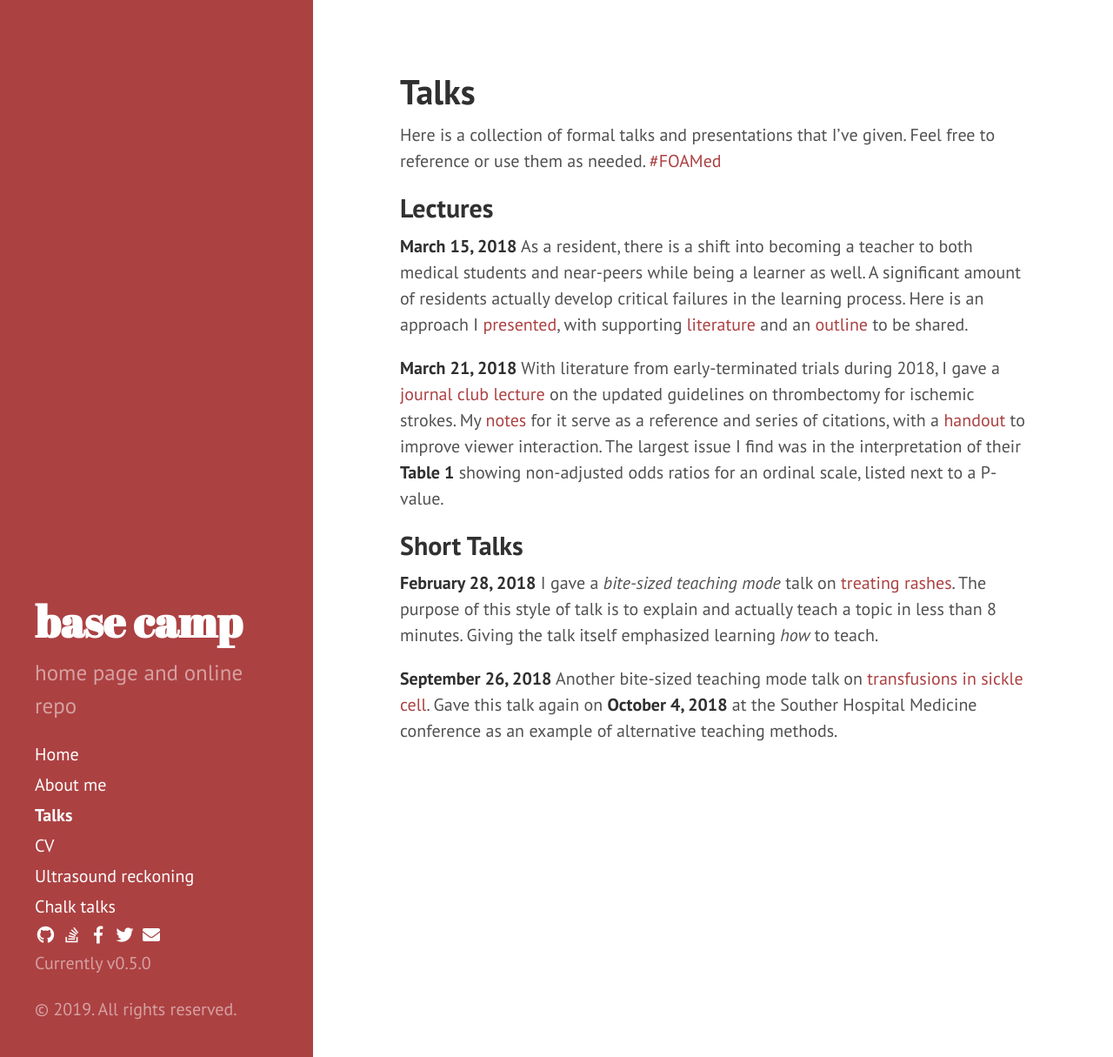
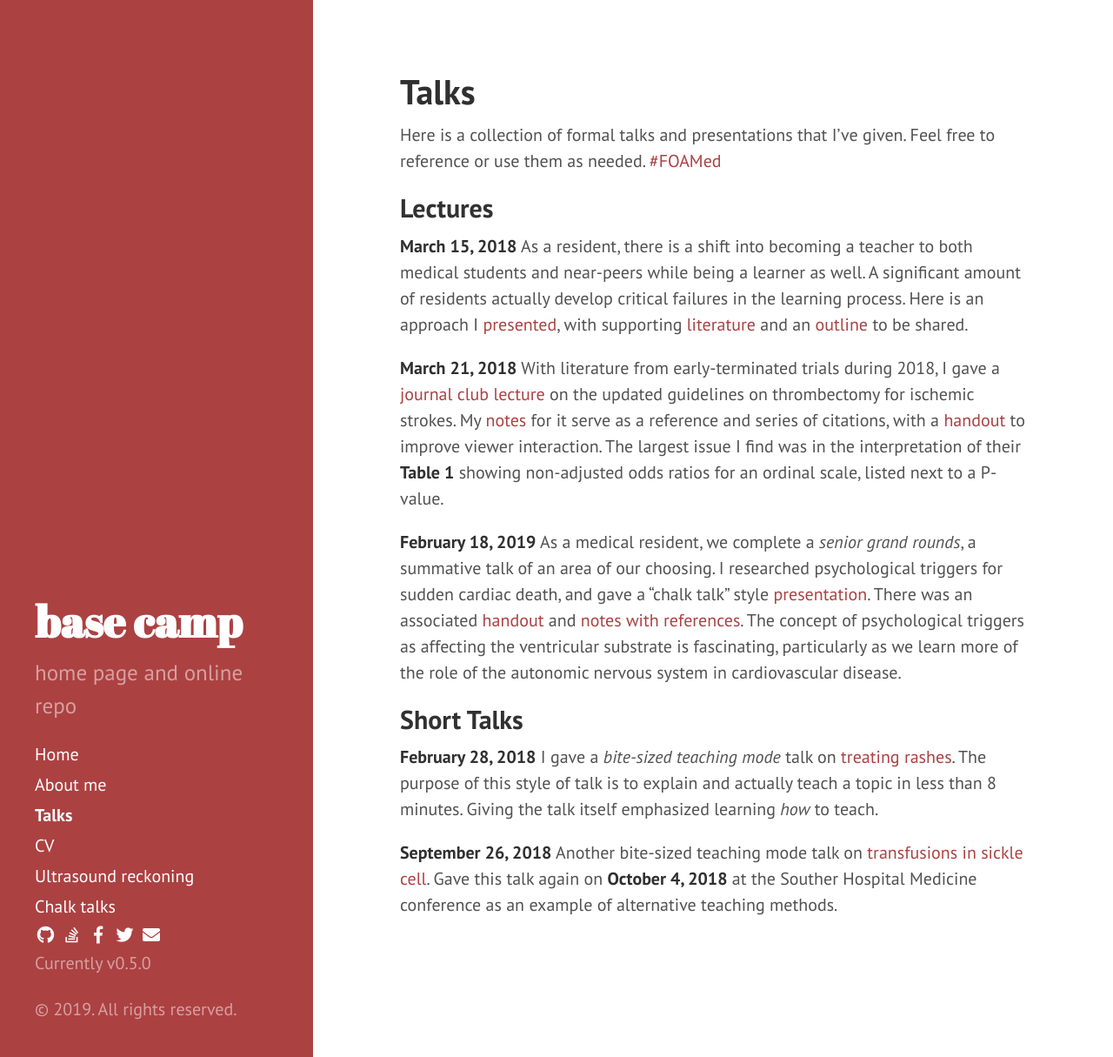
Before and after one commit to asshah4/asshah4.github.io, a Jekyll site: the page built from talks.md, in a window 1280 px wide and 1215 px high. Shown: the whole window at 87% size. Built offline with Jekyll 4.4.1, drawn with Linux system fonts in a browser that asks for light colours; nearby versions of some CDN libraries.

Commit message:
added SGR

```diff
--- a/talks.md
+++ b/talks.md
@@ -7,16 +7,19 @@ Here is a collection of formal talks and presentations that I've given. Feel fre
 
 ## Lectures
 
-**March 15, 2018**
+__March 15, 2018__
 As a resident, there is a shift into becoming a teacher to both medical students and near-peers while being a learner as well. A significant amount of residents actually develop critical failures in the learning process. Here is an approach I [presented](https://docs.google.com/presentation/d/e/2PACX-1vSKWQvLnS7C12s44EHJAk4ewrdwYM7WvJrLigndn9uZCz8m16cqDPvPtYMkwosxTG-7Cw3QEWkR-fHT/pub?start=false&loop=false&delayms=3000), with supporting [literature](https://docs.google.com/document/d/e/2PACX-1vQoE0lM5dsy5r3Vtm9iwJtxXZccCqN7zW7yVkhLhWVlLgvjPfe30Ud-Z27E0ngE3GiyMP727JxF8IlB/pub) and an [outline](https://docs.google.com/document/d/e/2PACX-1vQd5LzOgEjZi2kNC5XwvUrxU1IzpFmt6fiP8MoppCfwYrpEASLHa4R-5J0CHpz7zvWVZIIXrryYSao_/pub) to be shared.
 
-**March 21, 2018**
+__March 21, 2018__
 With literature from early-terminated trials during 2018, I gave a [journal club lecture](https://docs.google.com/presentation/d/e/2PACX-1vRsD-2d4edr4G1Y5pEBvGMnDoG5PErGIJu8_F1jrJlso9DwvfCo5rwKINpn16_boiHfJa_wkRmgZGQH/pub?start=false&loop=false&delayms=3000) on the updated guidelines on thrombectomy for ischemic strokes. My [notes](https://docs.google.com/document/d/e/2PACX-1vRJx-3n9nAP1oSieonEs8mmPcsoHwyvUtJNcRJTTiARtNxQuGfIxJwMtK-FJFVrs2nOOMvcC_0243-O/pub) for it serve as a reference and series of citations, with a [handout](https://docs.google.com/document/d/e/2PACX-1vTUNgylVolLVZ9YkrqkADNB9s2XM6Ee9OFvUYprZ-T7FxPEKJTmI9M0YhTuKeO12xbwFswCmV-j_oP4/pub) to improve viewer interaction. The largest issue I find was in the interpretation of their **Table 1** showing non-adjusted odds ratios for an ordinal scale, listed next to a P-value.
+
+__February 18, 2019__
+As a medical resident, we complete a _senior grand rounds_, a summative talk of an area of our choosing. I researched psychological triggers for sudden cardiac death, and gave a "chalk talk" style [presentation](https://docs.google.com/presentation/d/e/2PACX-1vSc3jQ0INW8dfKsb2zgs9LrizLf0MRCf4s9W2n9AomYL8B3YtAoYxoo-inxdrMaAV4xAE6Q_dtvFRP9/pub?start=false&loop=false&delayms=3000). There was an associated [handout](https://docs.google.com/document/d/e/2PACX-1vQsGMyGGko6u8kAF8u6C1lmFUjJE7DW_uhN0tqfCNkvOFMv2Pgpwqx3d2kpAKroxW7jDS5LsqKXhaYm/pub) and [notes with references](https://docs.google.com/document/d/e/2PACX-1vRPOH1kDLA1RfL7xJYRLJ5oqbpriSM_gkW04Z76_4hOboBKY7twWt4rUsiqjz6dKzePgkQ9w1iTDEg1/pub). The concept of psychological triggers as affecting the ventricular substrate is fascinating, particularly as we learn more of the role of the autonomic nervous system in cardiovascular disease.
 
 ## Short Talks
 
-**February 28, 2018**
+__February 28, 2018__
 I gave a *bite-sized teaching mode* talk on [treating rashes](https://docs.google.com/presentation/d/e/2PACX-1vQRVke_1-uvStSty5mo0Q2dh_WjeMdnDgQ8-nt8Vff8Gqd4J0Pzn3ZomxVyb8LcWf2yYYAuRl5TO_cp/pub?start=false&loop=false&delayms=3000). The purpose of this style of talk is to explain and actually teach a topic in less than 8 minutes. Giving the talk itself emphasized learning *how* to teach.
 
-**September 26, 2018**
-Another bite-sized teaching mode talk on [transfusions in sickle cell](https://docs.google.com/presentation/d/1MrrWmaZ1-U76AK7TtutUDGz8sJ4nyse467jfHpRR4O4/present#slide=id.p1). Gave this talk again on **October 4, 2018** at the Souther Hospital Medicine conference as an example of alternative teaching methods.
+__September 26, 2018__
+Another bite-sized teaching mode talk on [transfusions in sickle cell](https://docs.google.com/presentation/d/1MrrWmaZ1-U76AK7TtutUDGz8sJ4nyse467jfHpRR4O4/present#slide=id.p1). Gave this talk again on __October 4, 2018__ at the Souther Hospital Medicine conference as an example of alternative teaching methods.
```
